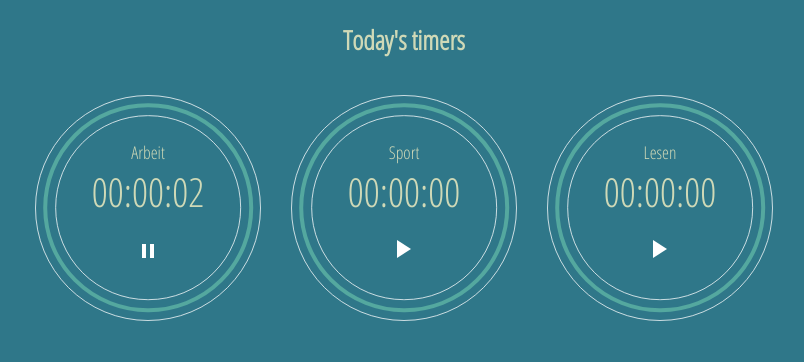
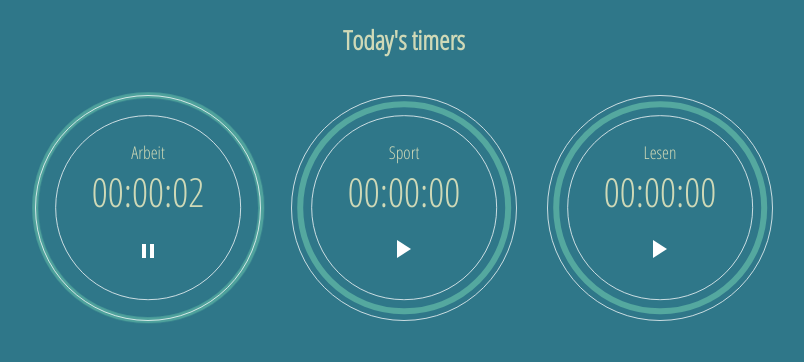
Before and after one commit to digitaltom/zeit, a Vue app: page /counters in a window 1280 px wide. Both pictures are taken after a click on the element 384 px from the left and 251 px from the top of the page. Shown: the top 362 px of the page, without its empty margins (236-1040 px from the left). Built offline with nearby package versions, Linux system fonts and the light colour scheme.

Commit message:
add animation for active timers

```diff
--- a/src/components/Counter.vue
+++ b/src/components/Counter.vue
@@ -1,12 +1,12 @@
 <template>
-  <div class="counter">
+  <div class="counter" :class="this.state">
     <a v-on:click='this.toggleStart'>
 
       <div class="counter-session">{{name}}</div>
       <div class="counter-time">{{duration}}</div>
 
       <div class="play-pause">
-        <span v-if="this.state == 'run'">
+        <span v-if="this.state == 'running'">
           <svg width="12" height="14" xmlns="http://www.w3.org/2000/svg"><path d="M8.016.016H12v13.968H8.016V.016zM0 13.984V.016h3.984v13.968H0z" fill="#FFF" fill-rule="nonzero"/></svg>
         </span>
         <span v-else>
@@ -38,7 +38,7 @@ export default {
     // load data from localstorage
     this.fromStorage()
     this.updateDuration()
-    if (this.state == 'run') { this.timer = setInterval(this.updateDuration, 500) }
+    if (this.state == 'running') { this.timer = setInterval(this.updateDuration, 500) }
   },
   methods: {
     toStorage () {
@@ -59,7 +59,7 @@ export default {
       if (this.stages.length === 0) {
         this.state = 'new'
       } else if (this.stages[this.stages.length - 1]['end_at'] === undefined) {
-        this.state =  'run'
+        this.state =  'running'
       } else {
         this.state = 'pause'
       }
@@ -82,7 +82,7 @@ export default {
       if( this.state == 'new' || this.state == 'pause' ) {
         this.stages.push({ 'start_at': new Date().getTime() })
         this.timer = setInterval(this.updateDuration, 500)
-      } else if (this.state == 'run') {
+      } else if (this.state == 'running') {
         clearInterval(this.timer)
         this.stages[this.stages.length - 1]['end_at'] = new Date().getTime()
       }
@@ -132,7 +132,18 @@ export default {
 .counter::after {
   width: 90%;
   height: 90%;
-  border: 4px solid #54A89F;
+  border: 6px solid #54A89F;
+}
+
+.counter.running::after {
+  animation: animate 1.5s linear infinite;
+}
+
+@keyframes animate {
+  0% { width: 82%; height: 82%; opacity: 0.3;}
+  15% { width: 82%; height: 82%; opacity: 0.3;}
+  85% { width: 98%; height: 98%; }
+  100% { width: 98%; height: 98%; }
 }
 
 .counter-session {
```
